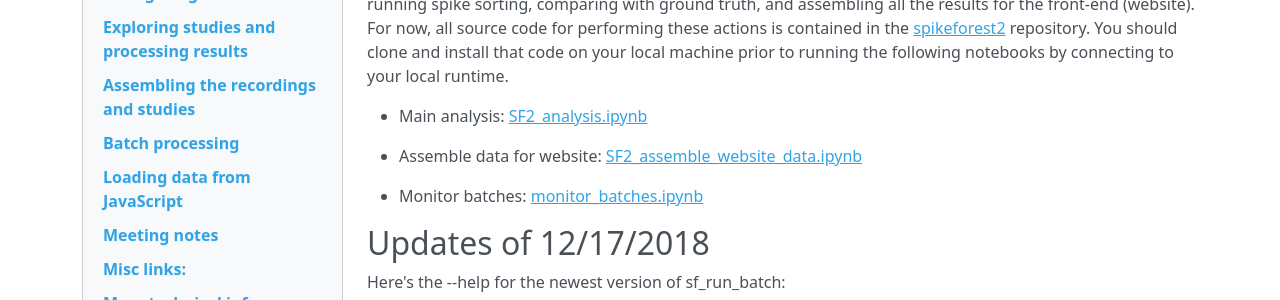
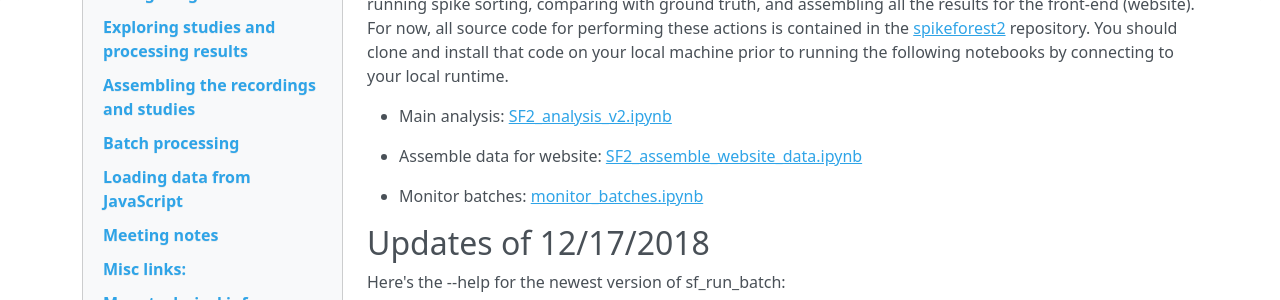
Before and after one commit to scratcharchive/spikeforest-docs, an MkDocs documentation site: the page built from docs/index.md, in a window 1280 px wide and 1400 px high. Shown: the part 305-605 px from the top of the window. Built offline with MkDocs 1.6.1, drawn with Linux system fonts in a browser that asks for light colours; nearby versions of some CDN libraries; some of the changed text lies outside the part shown.

```diff
--- a/docs/index.md
+++ b/docs/index.md
@@ -8,7 +8,7 @@ You can view these docs either on the [hosted website](https://users.flatironins
 
 The SpikeForest analysis consists of preparing the studies and recordings, summarizing the recordings, running spike sorting, comparing with ground truth, and assembling all the results for the front-end (website). For now, all source code for performing these actions is contained in the [spikeforest2](https://github.com/flatironinstitute/spikeforest2) repository. You should clone and install that code on your local machine prior to running the following notebooks by connecting to your local runtime.
 
-* Main analysis: [SF2_analysis.ipynb](https://colab.research.google.com/drive/1FRyVQeU_oBhCG9jFaX7sFS6EafR0pwPd#scrollTo=HtbjJUirgm0s)
+* Main analysis: [SF2_analysis_v2.ipynb](https://colab.research.google.com/drive/1-K44BQrGNpsYQPBZzAVxiasocncT9YRd)
 
 * Assemble data for website: [SF2_assemble_website_data.ipynb](https://colab.research.google.com/drive/1h8cbLNctaXmdBQ8kJ0ynnwPd5pjH5fpI)
 
```
Also changed, not shown: other parts of docs/index.md (+3 -1 lines).
